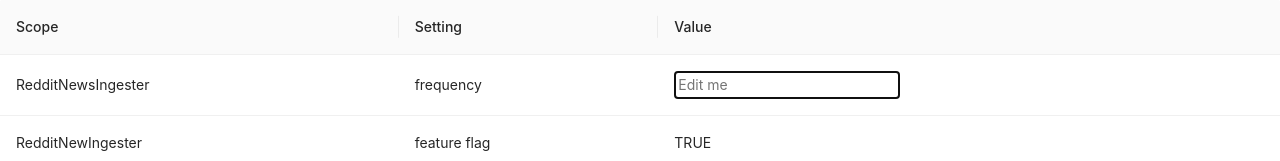
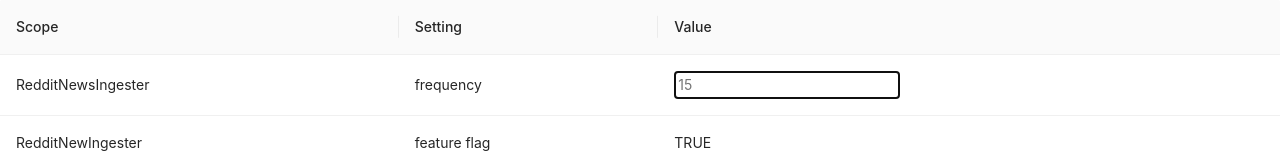
Before and after one commit to adelekap/configManager, a React (Create React App) app in the folder configmanager/: page / in a window 1280 px wide. Both pictures are taken after a click on the element "15". Shown: the top 161 px of the page. Built offline with nearby package versions, Linux system fonts and the light colour scheme.

Commit message:
show value rather than edit me

```diff
--- a/configmanager/src/components/table/ConfigTable.js
+++ b/configmanager/src/components/table/ConfigTable.js
@@ -8,7 +8,7 @@
 //   return <tr {...props} />;
 // };
 
-const ConfigCell = ({editable, ...props}) => {
+const ConfigCell = ({children, editable, dataIndex, record}) => {
   const [isEditting, setEditting] = useState(false);
   const inputRef = useRef();
 
@@ -17,8 +17,8 @@
     if (isEditting) inputRef.current.focus();
   }, [isEditting]);
 
-  const edittingForm = <input ref={inputRef} type="text" placeholder={"Edit me"}></input>
-  const normalView = <span>{props.children}</span>;
+  const edittingForm = <input ref={inputRef} type="text" placeholder={record.value}></input>
+  const normalView = <span>{children}</span>;
   const toggleableView = (
     <div onClick={() => setEditting(!isEditting && editable)}>
       {isEditting ? edittingForm : normalView}
```
